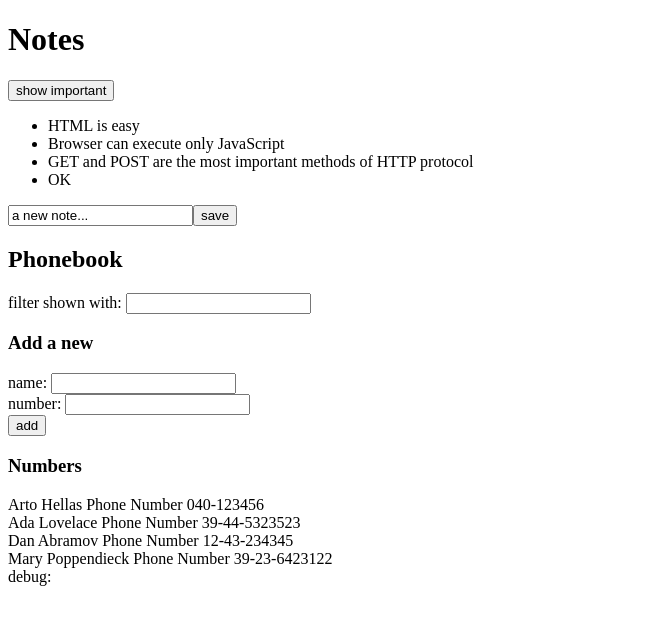
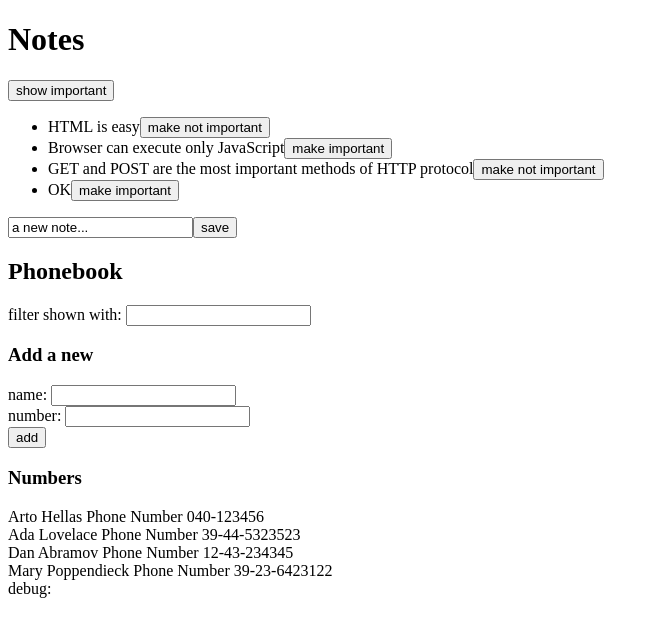
Before and after one commit to Arufiand/belajar-FullStack-JS, a React (Vite) app in the folder part1/: page / in a window 1280 px wide. Shown: the top 636 px of the page, without its empty margins (0-659 px from the left). Built offline with nearby package versions, Linux system fonts and the light colour scheme; data requests are answered from the project's data file.

Commit message:
feat: Changing the Importance of Notes

```diff
--- a/part1/components/notes.jsx
+++ b/part1/components/notes.jsx
@@ -1,6 +1,11 @@
-const NotesComponent = ({ note }) => {
+const NotesComponent = ({ note,toggleImportance }) => {
+    const label = note.important
+        ? 'make not important' : 'make important'
+
     return (
-        <li>{note.content}</li>
+        <li>{note.content}
+            <button onClick={toggleImportance}>{label}</button>
+        </li>
     )
 }
 export default NotesComponent;
--- a/part1/src/App2.jsx
+++ b/part1/src/App2.jsx
@@ -2,7 +2,7 @@
 import { useState, useEffect } from 'react'
 import axios from 'axios'
 
-const App = (props) => {
+const App = () => {
     const [notes, setNotes] = useState([])
 
     const [newNote, setNewNote] = useState(
@@ -24,6 +24,16 @@
 
     useEffect(hook, [])
 
+    const toggleImportanceOf = (id) => {
+        const url = `http://localhost:3001/notes/${id}`
+        const note = notes.find(n => n.id === id)
+        const changedNote = { ...note, important: !note.important }
+
+        axios.put(url, changedNote).then(response => {
+            setNotes(notes.map(note => note.id === id ? response.data : note))
+        })
+    }
+
     const addNote = (event) => {
         event.preventDefault()
         const noteObject = {
@@ -34,7 +44,7 @@
 
         axios
             .post('http://localhost:3001/notes', noteObject)
-            .then(response => {
+            .then(_ => {
                 setNotes(notes.concat(noteObject))
                 setNewNote('')
             })
@@ -56,7 +66,7 @@
             </div>
             <ul>
                 {notesToShow.map(note =>
-                    <NotesComponent key={note.id} note={note} />
+                    <NotesComponent key={note.id} note={note} toggleImportance={() => toggleImportanceOf(note.id)}/>
                 )}
             </ul>
             <form onSubmit={addNote}>
```
